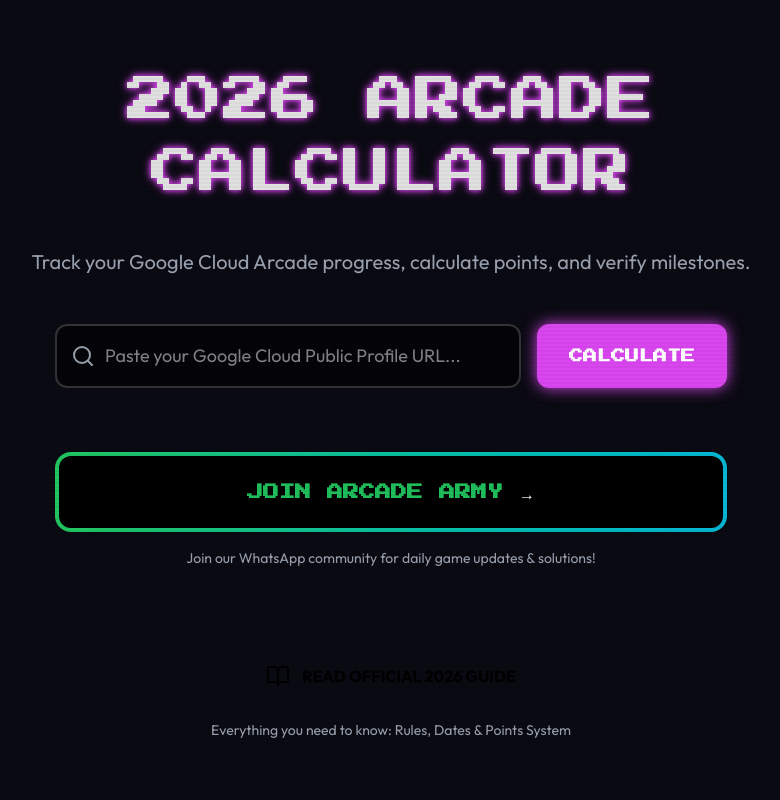
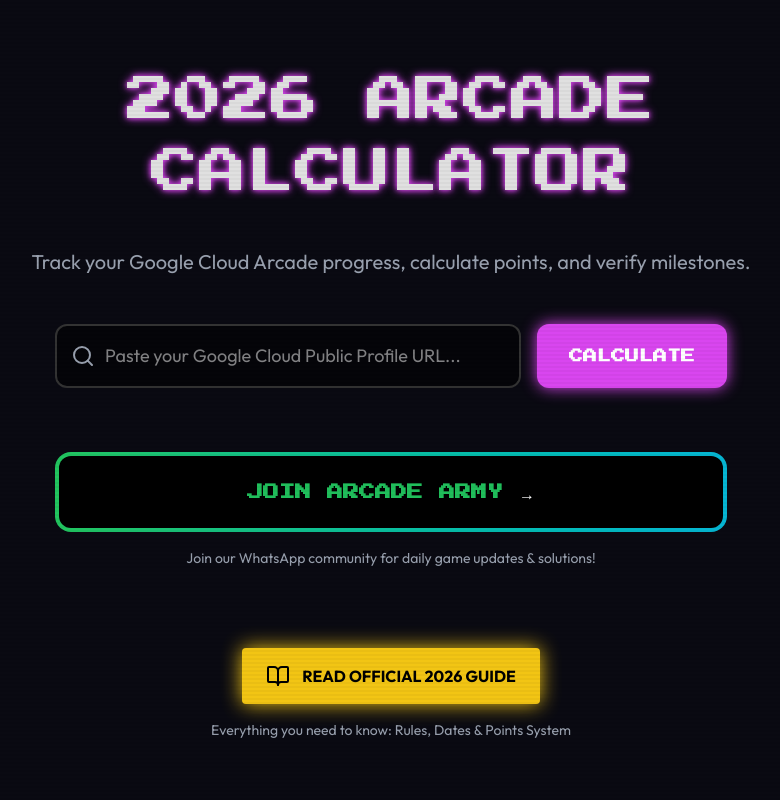
Before and after one commit to Somesh520/Arcade-point-calculator, a Next.js app: page / in a window 1280 px wide. Shown: the top 800 px of the page, without its empty margins (249-1029 px from the left). Built offline with nearby package versions, Linux system fonts and the light colour scheme.

Commit message:
fix: Add missing neon yellow and cyan colors

```diff
--- a/src/app/globals.css
+++ b/src/app/globals.css
@@ -8,6 +8,8 @@
   --color-neon-blue: #06b6d4; /* cyan-500 */
   --color-neon-purple: #8b5cf6; /* violet-500 */
   --color-neon-green: #22c55e; /* green-500 */
+  --color-neon-yellow: #facc15; /* yellow-500 */
+  --color-neon-cyan: #06b6d4; /* cyan-500 */
 
   --bs-cyan: #0dcaf0;
   --bs-pink: #d63384;
```
